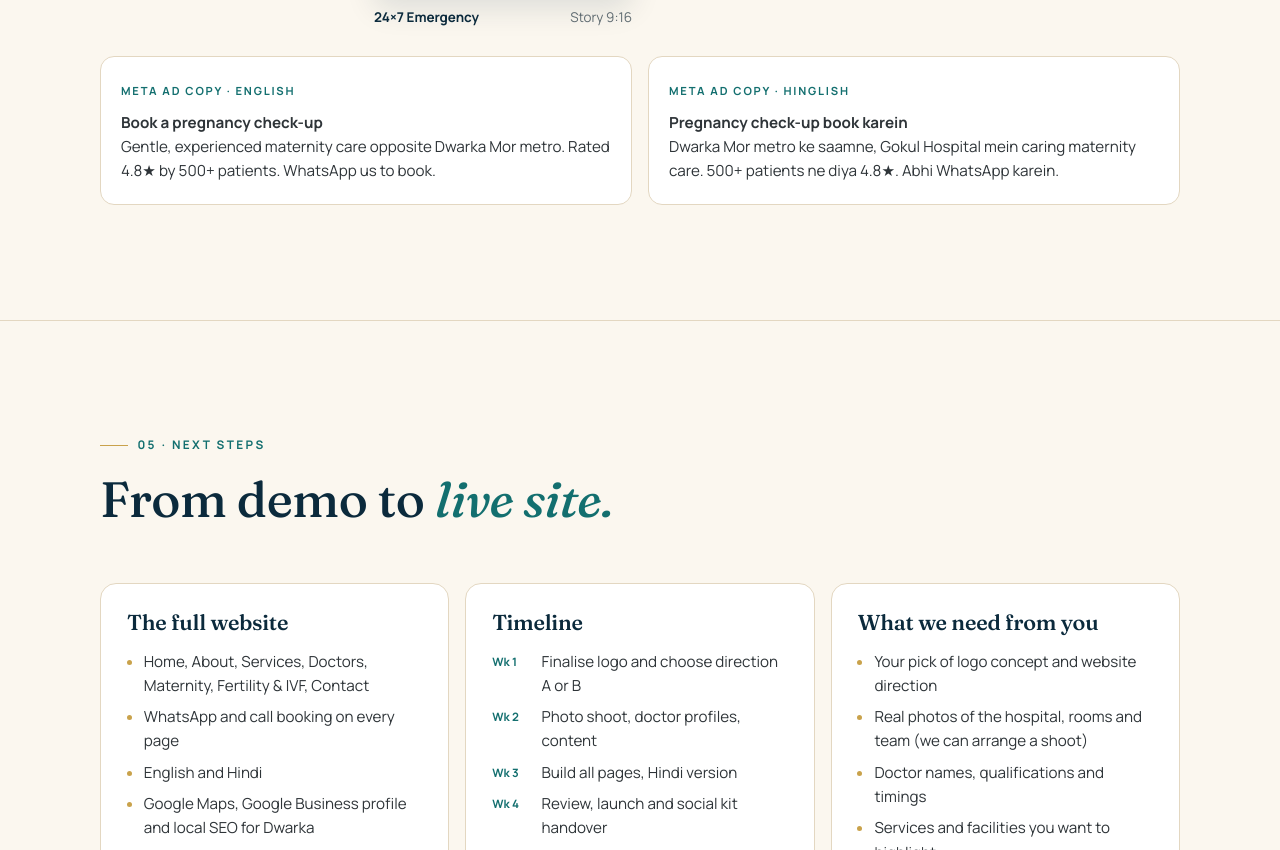
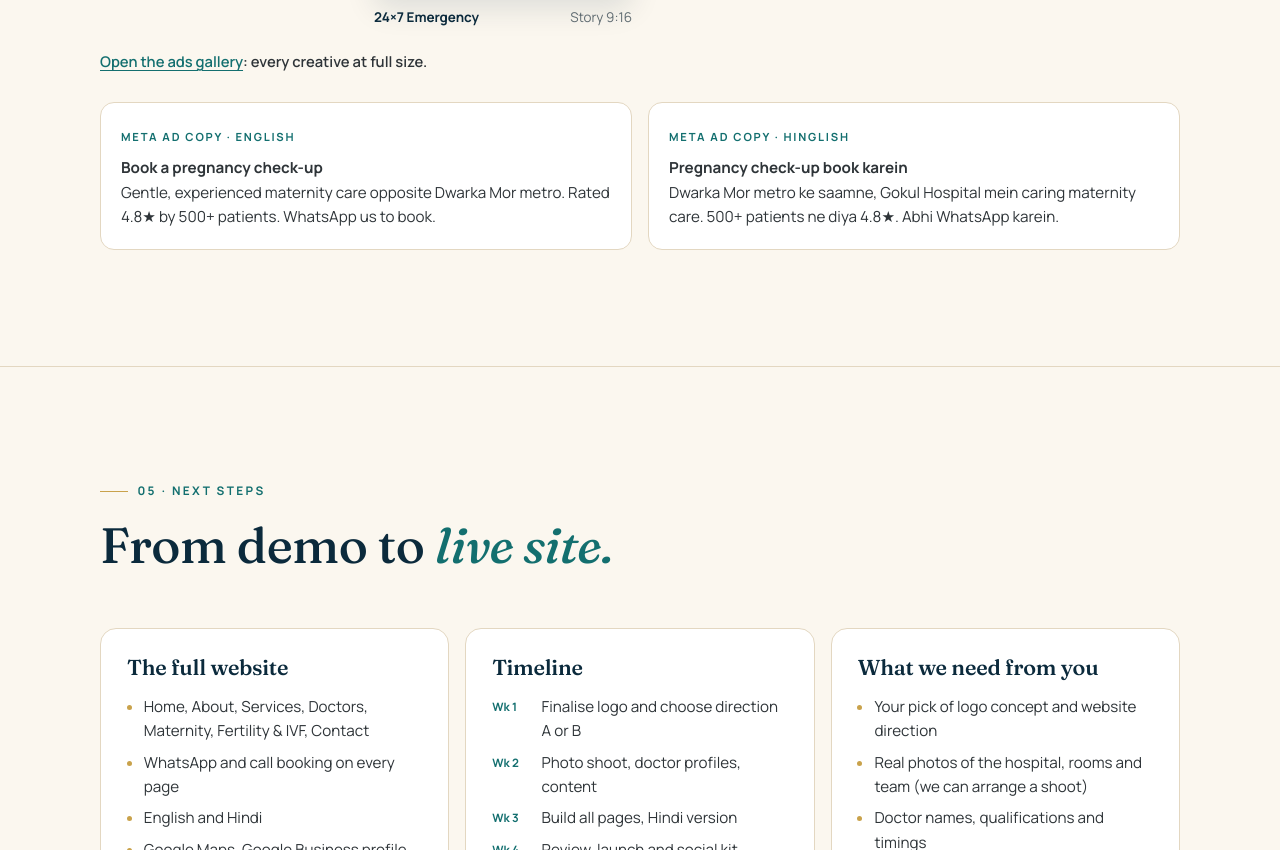
Before and after one commit to noodiefroggo/Gokul-Hospital, a plain HTML site: page index.html in a window 1280 px wide. Shown: the part 5595-6445 px from the top of the page. Drawn offline with Linux system fonts and the light colour scheme; a web font is replaced by a local one.

Commit message:
Link the ads gallery from the proposal
Co-Authored-By: Claude Opus 5.5 <noreply@anthropic.com>

```diff
--- a/index.html
+++ b/index.html
@@ -317,6 +317,7 @@ footer .hi{color:var(--gold-soft);font-size:1.1rem}
         <figure class="ad a3"><img src="ads/png/06-meta-ad-checkup.png" alt="Meta ad: book a pregnancy check-up"><figcaption><b>Check-up ad</b><span>Meta feed 1:1</span></figcaption></figure>
         <figure class="ad a3"><img src="ads/png/07-janmashtami.png" alt="Festive post: Happy Janmashtami"><figcaption><b>Janmashtami</b><span>Festive 1:1</span></figcaption></figure>
       </div>
+      <p class="more"><a href="ads">Open the ads gallery</a>: every creative at full size.</p>
       <div class="copy">
         <div><small>Meta ad copy · English</small><p><b>Book a pregnancy check-up</b><br>Gentle, experienced maternity care opposite Dwarka Mor metro. Rated 4.8★ by 500+ patients. WhatsApp us to book.</p></div>
         <div><small>Meta ad copy · Hinglish</small><p><b>Pregnancy check-up book karein</b><br>Dwarka Mor metro ke saamne, Gokul Hospital mein caring maternity care. 500+ patients ne diya 4.8★. Abhi WhatsApp karein.</p></div>
```
Also changed, not shown: proposal/index.html (+1 -0 lines), proposal/src.html (+1 -0 lines).
